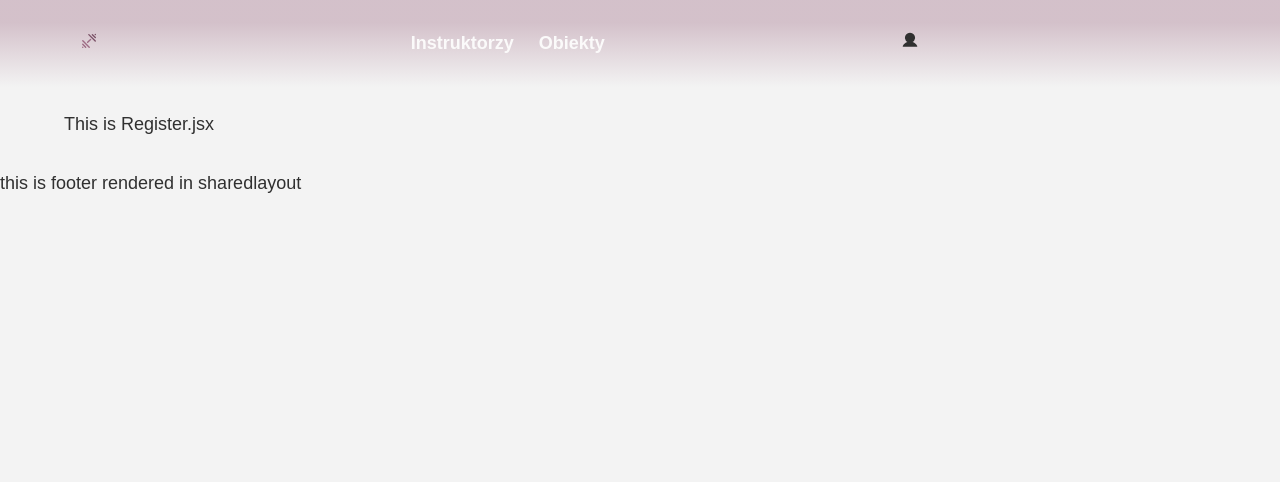
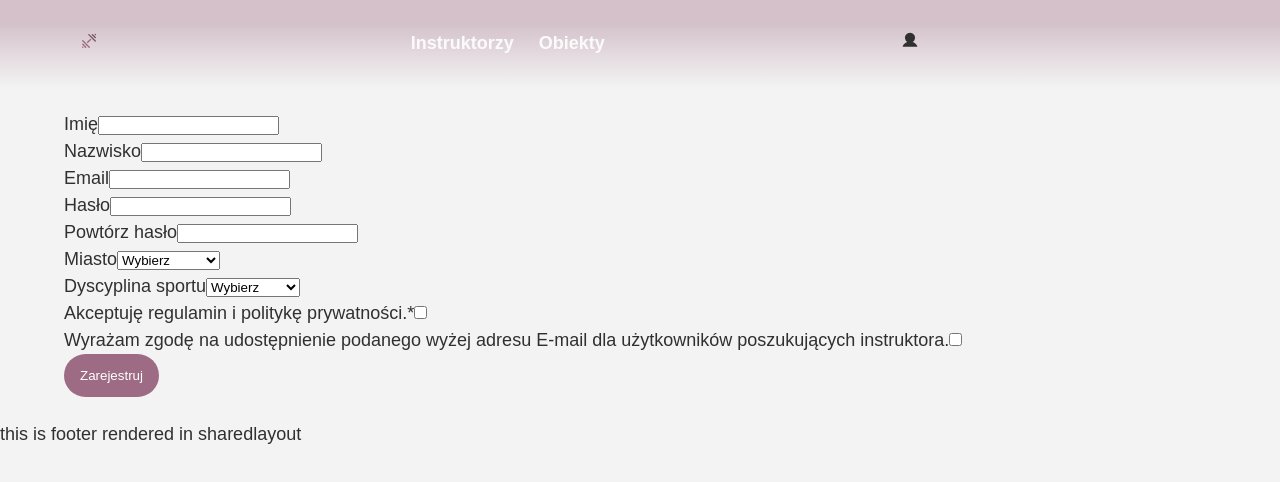
Before and after one commit to Zjadlbyscos/znajdzinstruktora, a React (Create React App) app: page /zarejestruj in a window 1280 px wide. Shown: the top 482 px of the page. Built offline with nearby package versions, Linux system fonts and the light colour scheme.

Commit message:
replace content to register component

```diff
--- a/src/pages/Register.jsx
+++ b/src/pages/Register.jsx
@@ -1,7 +1,9 @@
+import RegistrationForm from "../components/Register/Register"
+
 export const Register = ()=>{
     return(
         <section>
-            <p>This is Register.jsx</p>
+         <RegistrationForm/>
         </section>
     )
    }
```
